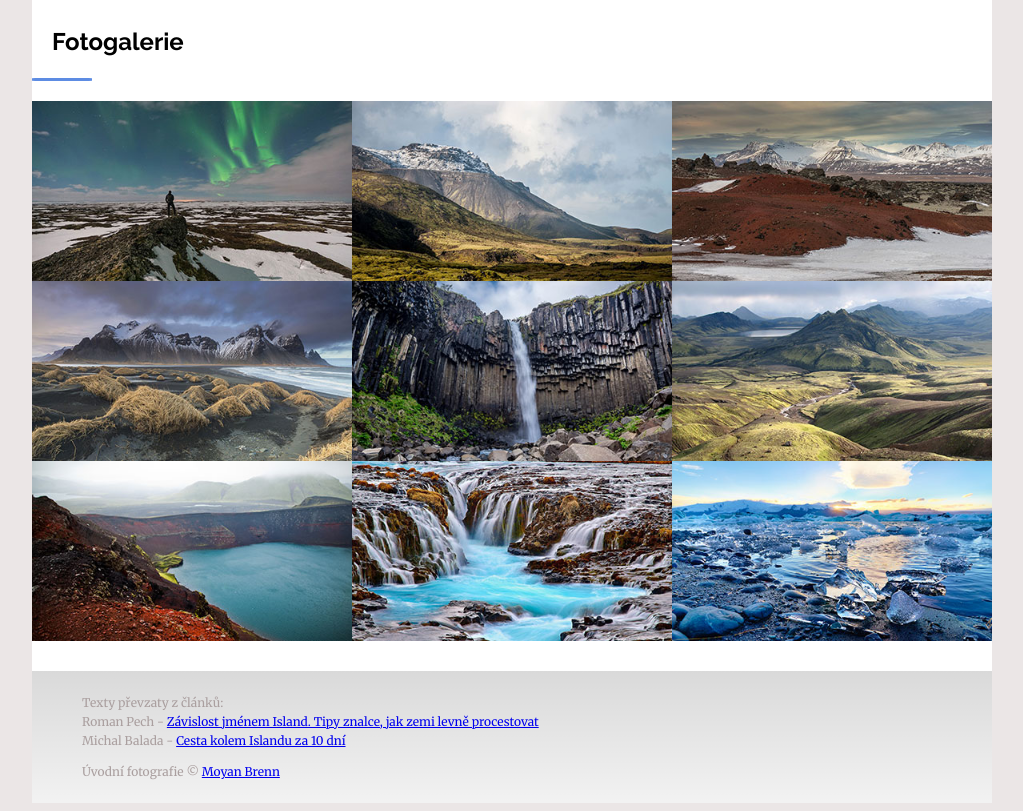
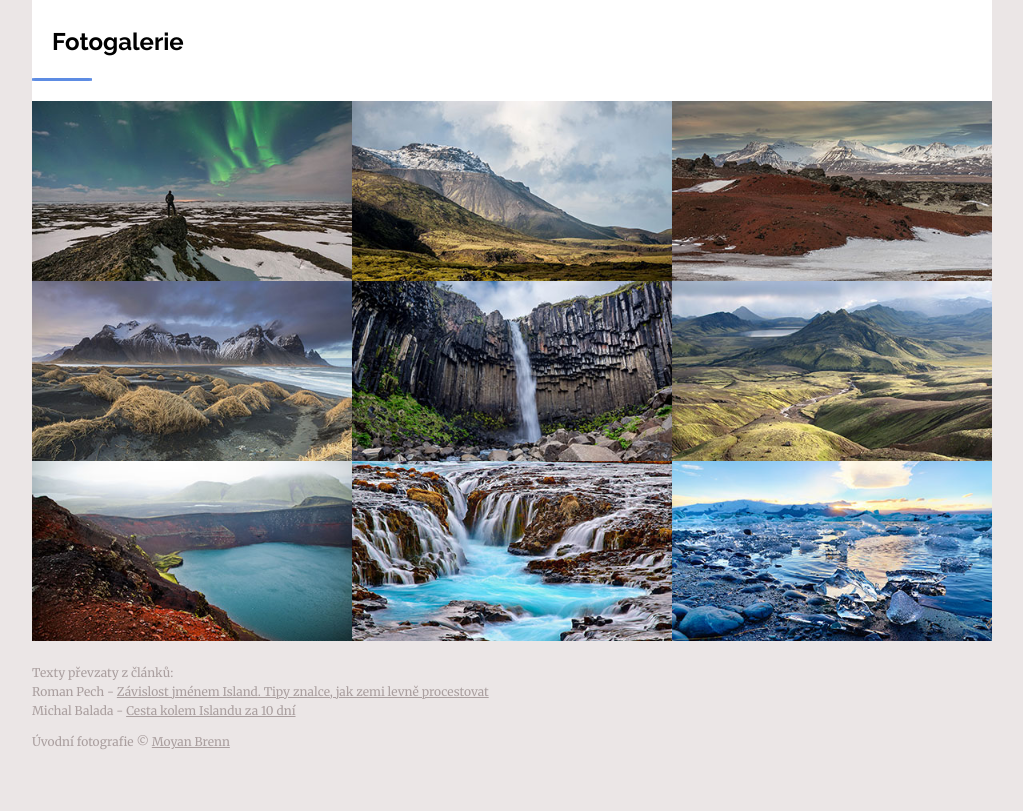
Before and after one commit to tvorimweb-2020-praha-podzim/du-06-island-janavoborska, a plain HTML site: page zadani/soft/index.html in a window 1280 px wide. Shown: the part 3787-4598 px from the top of the page, without its empty margins (128-1151 px from the left). After the commit the page ends 4568 px from the top, so only its background shows below. Drawn offline with Linux system fonts and the light colour scheme.

```diff
--- a/zadani/soft/style.css
+++ b/zadani/soft/style.css
@@ -172,6 +172,10 @@ h2 {
     margin-top: 20px;
 }
 
+.paticka a {
+    color: #aa9f9f;
+}
+
 
 
 @media screen and (min-width: 550px) {
@@ -237,7 +241,6 @@ figure .popisek {
 .foto {
     font-size: 0;
     margin: 0;
-
 }
 
 
@@ -287,6 +290,7 @@ figure {
 
 .galerie {
     max-width: 100%;
+    margin-bottom: 0;
 }
 
 .menu {
@@ -333,7 +337,23 @@ menu li a {
 margin-top: 0;
 }
 
+.fotogalerie {
+    margin-bottom: 0;
+}
 
+.paticka {
+    padding-left: 0;
+    font-size: 12px;
+    color: #aa9f9f;
+    max-width: auto;
+    padding-top:10px;
+    padding-bottom: 10px;
+    margin-top: 0;
+    background: #ebe6e6;
+}
+.paticka p {
+    padding-left: 0;
+}
 }
 
 (menu -> float, text -> padding-left?)
```
